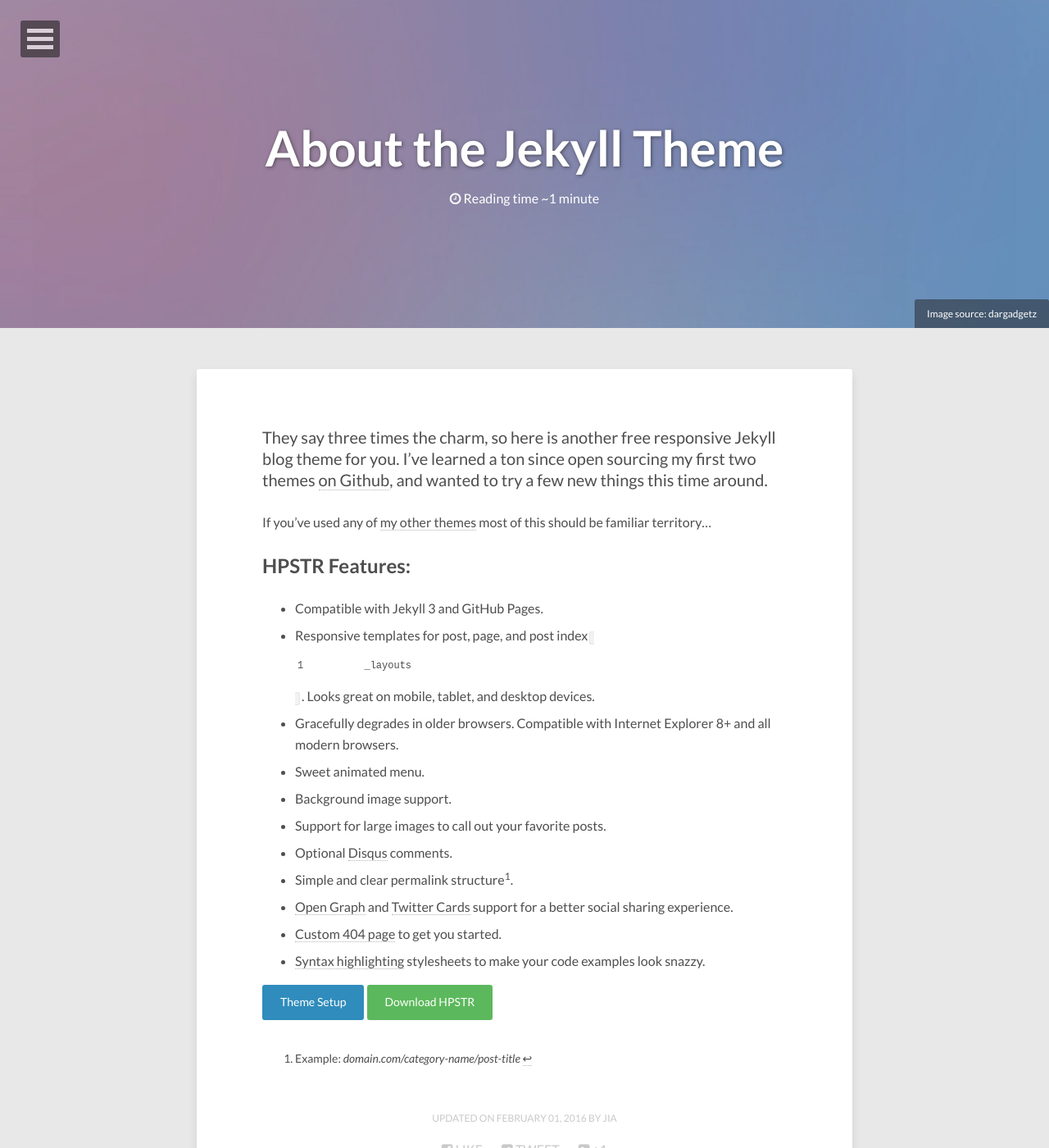
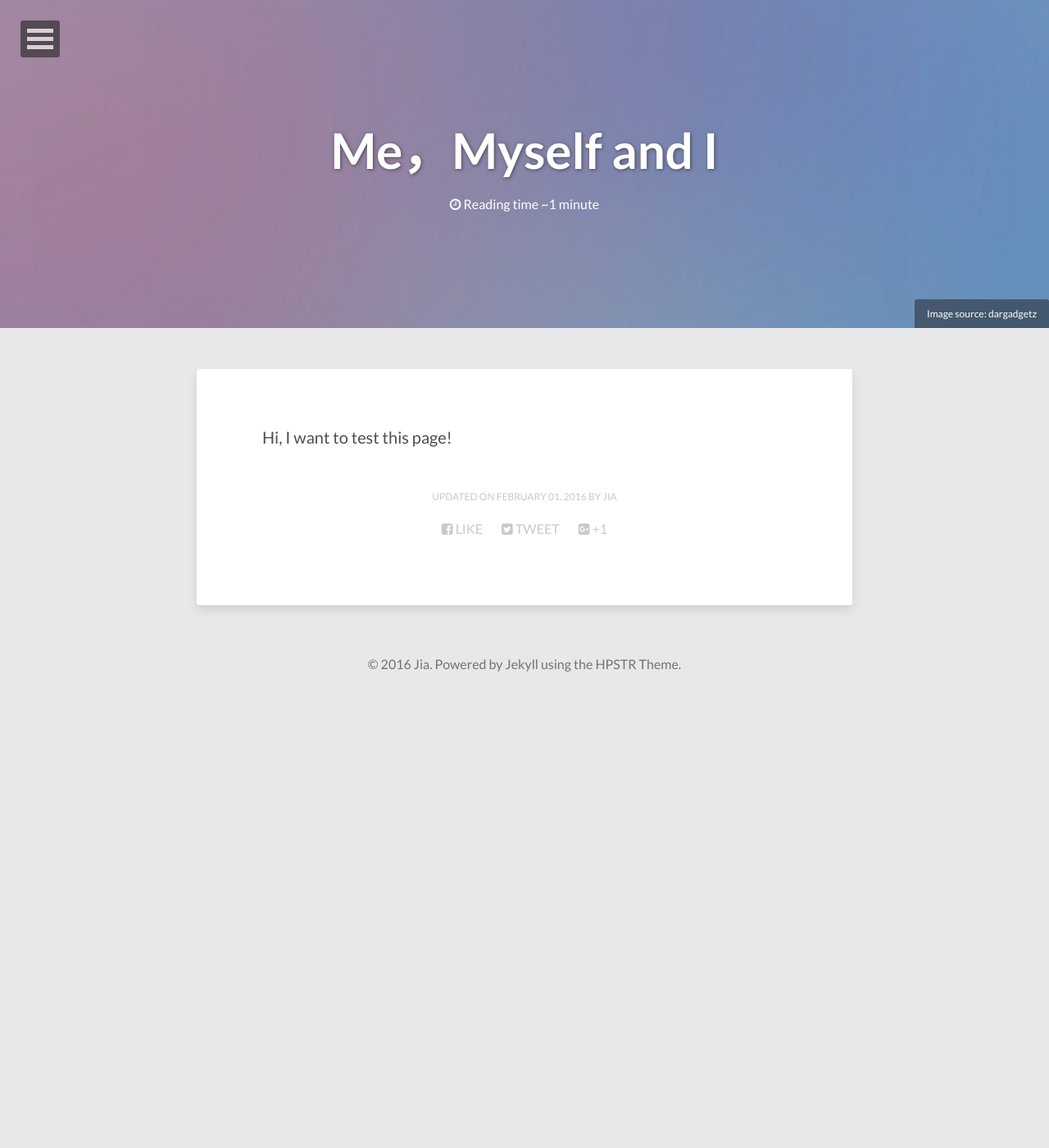
Before and after one commit to xinchishenwang/Yuxin-Fan.github.io, a Jekyll site: the page built from about/index.md, in a window 1280 px wide and 1400 px high. Shown: the whole window at 82% size. Built offline with Jekyll 4.4.1, drawn with Linux system fonts in a browser that asks for light colours; nearby versions of some CDN libraries.

Commit message:
about page

```diff
--- a/about/index.md
+++ b/about/index.md
@@ -1,6 +1,6 @@
 ---
 layout: page
-title: About the Jekyll Theme
+title: Me，Myself and I
 image:
   feature: abstract-5.jpg
   credit: dargadgetz
@@ -8,25 +8,4 @@
 comments: false
 modified: 2016-02-01
 ---
-
-They say three times the charm, so here is another free responsive Jekyll blog theme for you. I've learned a ton since open sourcing my first two themes [on Github](http://github.com/mmistakes), and wanted to try a few new things this time around.
-
-If you've used any of [my other themes](http://mademistakes.com/work/jekyll-themes/) most of this should be familiar territory...
-
-## HPSTR Features:
-
-* Compatible with Jekyll 3 and GitHub Pages.
-* Responsive templates for post, page, and post index `_layouts`. Looks great on mobile, tablet, and desktop devices.
-* Gracefully degrades in older browsers. Compatible with Internet Explorer 8+ and all modern browsers.
-* Sweet animated menu.
-* Background image support.
-* Support for large images to call out your favorite posts.
-* Optional [Disqus](http://disqus.com) comments.
-* Simple and clear permalink structure[^1].
-* [Open Graph](https://developers.facebook.com/docs/opengraph/) and [Twitter Cards](https://dev.twitter.com/docs/cards) support for a better social sharing experience.
-* [Custom 404 page]({{ site.url }}/404.html) to get you started.
-* [Syntax highlighting]({{ site.url }}/code-highlighting-post/) stylesheets to make your code examples look snazzy.
-
-<div markdown="0"><a href="{{ site.url }}/theme-setup/" class="btn btn-info">Theme Setup</a> <a href="https://github.com/mmistakes/hpstr-jekyll-theme" class="btn btn-success">Download HPSTR</a></div>
-
-[^1]: Example: *domain.com/category-name/post-title*
+Hi, I want to test this page!
```
